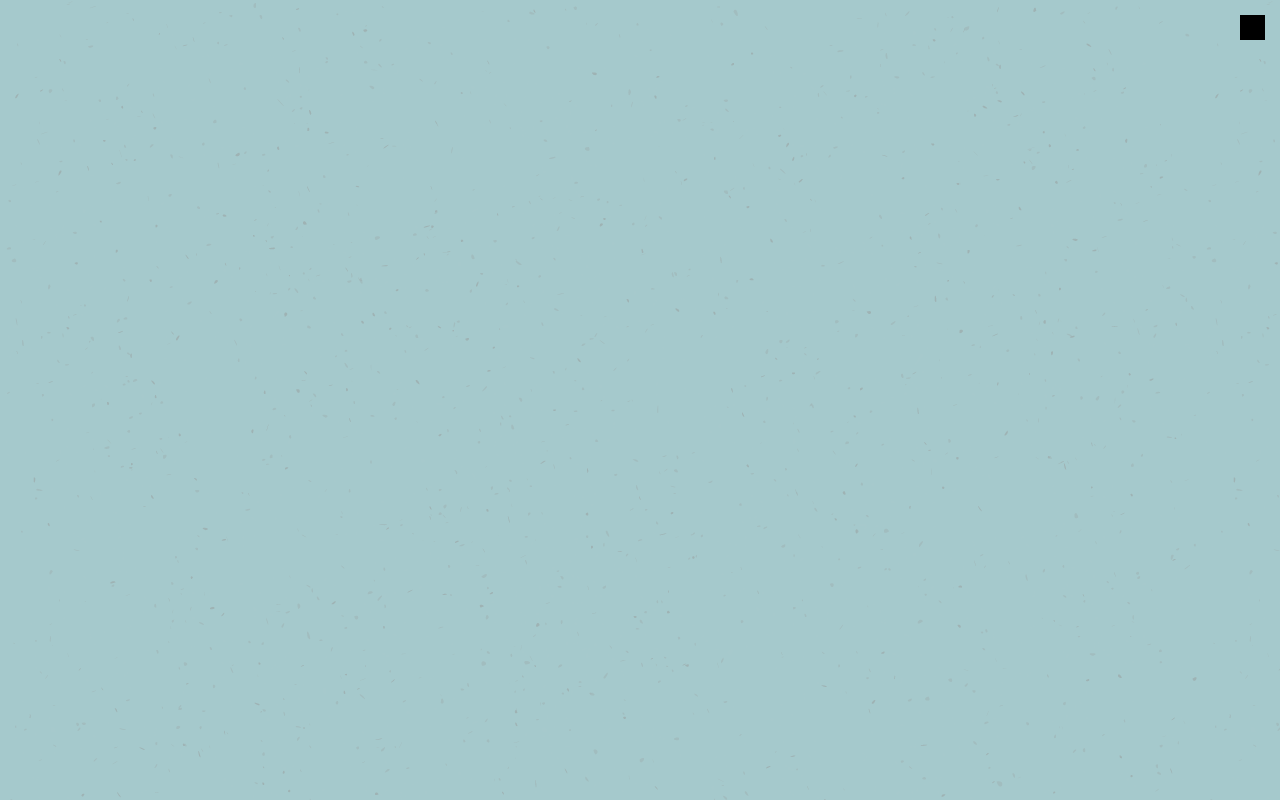
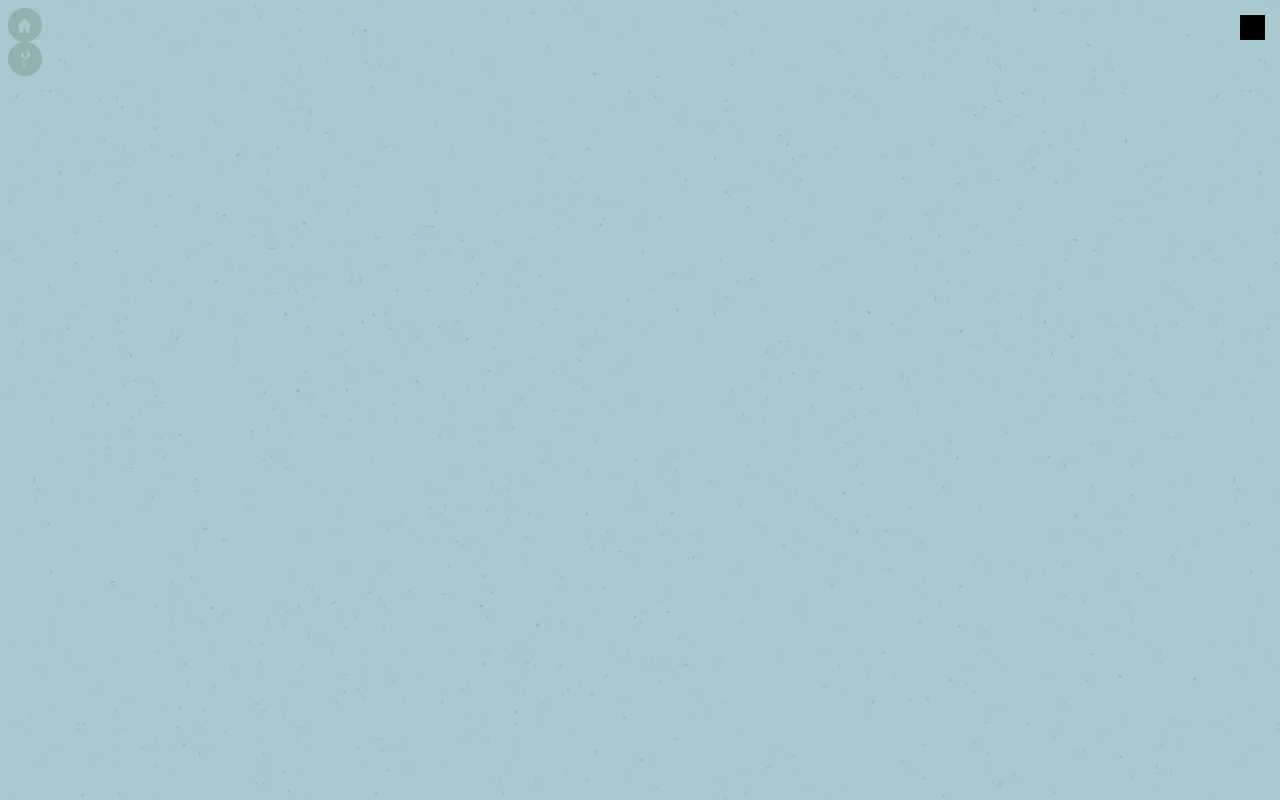
Before and after one commit to briecodes/The-Hanged-Fox, a React (Create React App) app: page / in a window 1280 px wide. Both pictures are taken after a click on the button "Start Game". Built offline with nearby package versions, Linux system fonts and the light colour scheme; a web font is replaced by a local one.

Commit message:
Added navigation buttons and minor lint edits.

```diff
--- a/src/Components/HomeScreen/HomeScreen.js
+++ b/src/Components/HomeScreen/HomeScreen.js
@@ -7,8 +7,8 @@ import logotype from '../../Assets/Images/logotype.svg';
 export default function HomeScreen(props) {
   return (
     <div className='home-screen'>
-      <img className='logotype' src={logotype} />
-      <img className='fox' src={fox} />
+      <img className='logotype' src={logotype} alt='The Hanged Fox logotype' />
+      <img className='fox' src={fox} alt='Fox graphic' />
       <button onClick={() => props.handleScreen('game')}>Start Game</button>
     </div>
   );
--- a/src/Containers/App/App.js
+++ b/src/Containers/App/App.js
@@ -14,7 +14,7 @@ function App() {
   return (
     <div className="App">
       {appProgression === 'home' ? <HomeScreen handleScreen={changeScreen} /> : null}
-      {appProgression === 'game' ? <GameBoard handleScreen={changeScreen} /> : null}
+      {appProgression === 'game' ? <GameBoard goHome={changeScreen} /> : null}
     </div>
   );
 }
--- a/src/Containers/GameBoard/GameBoard.css
+++ b/src/Containers/GameBoard/GameBoard.css
@@ -2,3 +2,23 @@ div.game-board {
   width: 100%;
   height: 90vh;
 }
+
+div.nav-btn {
+  width: 34px;
+  height: 34px;
+  background-color: #b3a78f;
+  cursor: pointer;
+  background-repeat: no-repeat;
+  background-position: center;
+  border-radius: 50%;
+}
+
+div.nav-btn.home {
+  background-image: url(../../Assets/Images/home-icon.png);
+  background-size: 45%;
+}
+
+div.nav-btn.help {
+  background-image: url(../../Assets/Images/help-icon.png);
+  background-size: 25%;
+}
--- a/src/Containers/GameBoard/GameBoard.js
+++ b/src/Containers/GameBoard/GameBoard.js
@@ -4,12 +4,16 @@ import './GameBoard.css';
 
 import HelpOverlay from '../../Components/HelpOverlay/HelpOverlay';
 
-export default function GameBoard() {
+export default function GameBoard(props) {
   const [helpOverlay, setHelpOverlay] = useState(true);
 
   return (
     <div className='game-board'>
       {helpOverlay ? <HelpOverlay closeOverlay={setHelpOverlay} /> : null}
+      <div className='nav'>
+        <div className='nav-btn home' onClick={() => props.goHome('home')}></div>
+        <div className='nav-btn help' onClick={() => setHelpOverlay(true)}></div>
+      </div>
     </div>
   );
 };
```
Also changed, not shown: src/Assets/Images/help-icon.png (added), src/Assets/Images/home-icon.png (added).
